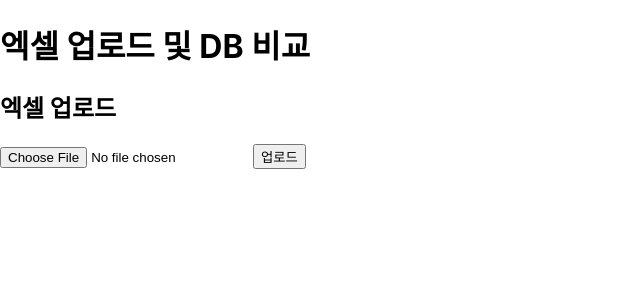
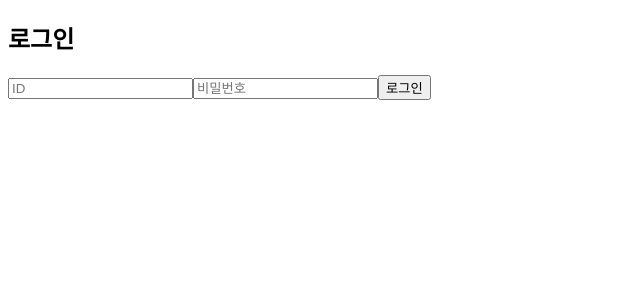
Before and after one commit to jaeheon01/Graduo_project, a React (Create React App) app in the folder front/: page /login in a window 1280 px wide. Shown: the top 300 px of the page, without its empty margins (0-640 px from the left). Built offline with nearby package versions, Linux system fonts and the light colour scheme.

Commit message:
Structure: index - login - main - upload - result

```diff
--- a/front/package.json
+++ b/front/package.json
@@ -10,6 +10,7 @@
     "axios": "^1.9.0",
     "react": "^19.1.0",
     "react-dom": "^19.1.0",
+    "react-router-dom": "^7.6.1",
     "react-scripts": "5.0.1",
     "web-vitals": "^2.1.4"
   },
--- a/front/src/App.js
+++ /dev/null
@@ -1,14 +0,0 @@
-import './App.css';
-import React from 'react';
-import ExcelUpload from './components/ExcelUpload';
-
-function App() {
-	return (
-		<div className="App">
-			<h1>엑셀 업로드 및 DB 비교</h1>
-			<ExcelUpload />
-		</div>
-	);
-}
-
-export default App;
--- /dev/null
+++ b/front/src/App.jsx
@@ -0,0 +1,22 @@
+// src/App.jsx
+import React from 'react';
+import { BrowserRouter as Router, Routes, Route } from 'react-router-dom';
+import MainPage from './pages/MainPage';
+import LoginPage from './pages/LoginPage';
+import UploadPage from './pages/UploadPage';
+import ResultPage from './pages/ResultPage';
+
+function App() {
+	return (
+		<Router>
+			<Routes>
+				<Route path="/" element={<MainPage />} />
+				<Route path="/login" element={<LoginPage />} />
+				<Route path="/upload" element={<UploadPage />} />
+				<Route path="/result" element={<ResultPage />} />
+			</Routes>
+		</Router>
+	);
+}
+
+export default App;
--- a/front/src/index.js
+++ b/front/src/index.js
@@ -1,17 +1,7 @@
+// src/index.js
 import React from 'react';
 import ReactDOM from 'react-dom/client';
-import './index.css';
 import App from './App';
-import reportWebVitals from './reportWebVitals';
 
 const root = ReactDOM.createRoot(document.getElementById('root'));
-root.render(
-  <React.StrictMode>
-    <App />
-  </React.StrictMode>
-);
-
-// If you want to start measuring performance in your app, pass a function
-// to log results (for example: reportWebVitals(console.log))
-// or send to an analytics endpoint. Learn more: https://bit.ly/CRA-vitals
-reportWebVitals();
+root.render(<App />);
--- /dev/null
+++ b/front/src/pages/LoginPage.jsx
@@ -0,0 +1,27 @@
+// src/pages/LoginPage.jsx
+import React, { useState } from 'react';
+import { useNavigate } from 'react-router-dom';
+
+const LoginPage = () => {
+	const [username, setUsername] = useState('');
+	const [password, setPassword] = useState('');
+	const navigate = useNavigate();
+
+	const handleLogin = () => {
+		// TODO: 실제 로그인 API 연동 필요
+		if (username && password) {
+			navigate('/upload');
+		}
+	};
+
+	return (
+		<div>
+			<h2>로그인</h2>
+			<input placeholder="ID" onChange={e => setUsername(e.target.value)} />
+			<input placeholder="비밀번호" type="password" onChange={e => setPassword(e.target.value)} />
+			<button onClick={handleLogin}>로그인</button>
+		</div>
+	);
+};
+
+export default LoginPage;
--- /dev/null
+++ b/front/src/pages/MainPage.jsx
@@ -0,0 +1,16 @@
+// src/pages/MainPage.jsx
+import React from 'react';
+import { useNavigate } from 'react-router-dom';
+
+const MainPage = () => {
+	const navigate = useNavigate();
+
+	return (
+		<div>
+			<h1>Graduo 시스템에 오신 것을 환영합니다</h1>
+			<button onClick={() => navigate('/login')}>로그인 하러 가기</button>
+		</div>
+	);
+};
+
+export default MainPage;
--- a/front/src/components/ExcelUpload.js
+++ b/front/src/pages/PDFUpload.js
@@ -1,7 +1,7 @@
 import React, { useState } from 'react';
 import axios from 'axios';
 
-const ExcelUpload = () => {
+const PDFUpload = () => {
 	const [file, setFile] = useState(null);
 	const [result, setResult] = useState(null);
 
@@ -22,7 +22,7 @@ const ExcelUpload = () => {
 	return (
 		<div>
 			<h2>엑셀 업로드</h2>
-			<input type="file" accept=".xlsx" onChange={handleChange} />
+			<input type="file" accept=".pdf" onChange={handleChange} />
 			<button onClick={handleUpload}>업로드</button>
 
 			{result && (
@@ -35,4 +35,4 @@ const ExcelUpload = () => {
 	);
 };
 
-export default ExcelUpload;
+export default PDFUpload;
--- /dev/null
+++ b/front/src/pages/ResultPage.jsx
@@ -0,0 +1,14 @@
+// src/pages/ResultPage.jsx
+import React from 'react';
+
+const ResultPage = () => {
+	return (
+		<div>
+			<h2>결과 확인</h2>
+			<p>업로드된 성적표와 DB 비교 결과를 확인하세요.</p>
+			{/* 결과 데이터 표시 영역 추가 예정 */}
+		</div>
+	);
+};
+
+export default ResultPage;
--- /dev/null
+++ b/front/src/pages/UploadPage.jsx
@@ -0,0 +1,37 @@
+// src/pages/UploadPage.jsx
+import React, { useState } from 'react';
+import { useNavigate } from 'react-router-dom';
+
+const UploadPage = () => {
+	const [file, setFile] = useState(null);
+	const navigate = useNavigate();
+
+	const handleFileChange = (e) => {
+		setFile(e.target.files[0]);
+	};
+
+	const handleSubmit = async () => {
+		if (!file) return;
+
+		const formData = new FormData();
+		formData.append('file', file);
+
+		// 파일 업로드 및 백엔드 전송
+		await fetch('http://localhost:8080/api/upload-pdf', {
+			method: 'POST',
+			body: formData,
+		});
+
+		navigate('/result');
+	};
+
+	return (
+		<div>
+			<h2>성적표 업로드</h2>
+			<input type="file" accept=".pdf" onChange={handleFileChange} />
+			<button onClick={handleSubmit}>제출</button>
+		</div>
+	);
+};
+
+export default UploadPage;
```
Also changed, not shown: 1 other file (tests, documents, lock files or other folders).
